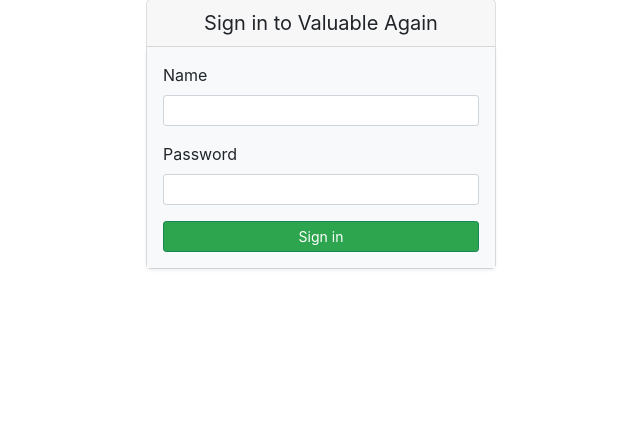
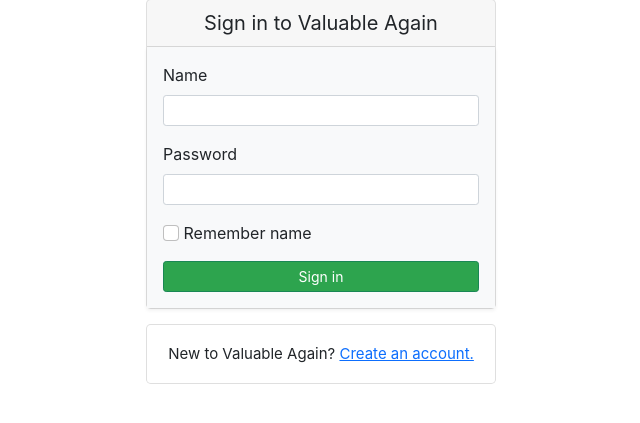
Before and after one commit to WenzheDai/Valuable_Again_Team3, a Django app: page /user/login/ in a window 1280 px wide. Shown: the part 194-617 px from the top of the page, without its empty margins (319-959 px from the left). Run offline with Django 3.2, Linux system fonts and the light colour scheme.

Commit message:
fix login and register page

```diff
--- a/static/css/login.css
+++ b/static/css/login.css
@@ -38,3 +38,7 @@ html, body, #main-container {
     justify-content: center;
     align-items: center;
 }
+
+.login-error {
+    padding: 6px!important;
+}
--- a/static/css/register.css
+++ b/static/css/register.css
@@ -38,3 +38,7 @@ html, body, #main-container {
     justify-content: center;
     align-items: center;
 }
+
+.register-error {
+    padding: 6px!important;
+}
--- /dev/null
+++ b/static/js/login.js
@@ -0,0 +1,26 @@
+window.onload = function () {
+    if (localStorage.getItem("username") != null){
+        document.getElementById("name").value = localStorage.getItem("username")
+        document.getElementById("checkRememberName").checked = true
+    }
+}
+
+function validateForm(){
+
+    let nameInput = document.getElementById("name")
+    nameInput.parentElement.classList.add("was-validated")
+    let pwInput = document.getElementById("password")
+    pwInput.parentElement.classList.add("was-validated")
+
+    if (nameInput.value === '' || pwInput.value === '') {
+        return false
+    }
+
+    if (document.getElementById("checkRememberName").checked) {
+        localStorage.setItem("username", nameInput.value)
+    }else {
+        localStorage.removeItem("username")
+    }
+
+    return true
+}
--- a/templates/user/login.html
+++ b/templates/user/login.html
@@ -7,6 +7,7 @@
 
 {% block head_block %}
     <link href="{% static 'css/login.css' %}" rel="stylesheet">
+    <script src="{% static 'js/login.js' %}"></script>
 {% endblock %}
 
 {% block body_block %}
@@ -20,21 +21,37 @@
                     Sign in to Valuable Again
                 </div>
                 <div class="card-body bg-light shadow-sm">
-                    <form class="row g-3" method="post">
+                    <form class="row g-3" onsubmit="return validateForm()" novalidate method="post">
                         {% csrf_token %}   {# Password protection #}
                         <div class="col-12 input-group-sm">
-{#                            <label for="formGroupExampleInput" class="form-label">Email</label>#}
-{#                            <input type="text" class="form-control" id="formGroupExampleInput">#}
-
-                            {# Modify of Dai, use the usename to login #}
-                            <label for="formGroupExampleInput" class="form-label">Name</label>
-                            <input type="text" class="form-control" id="name" name="name">
-
+                            <label for="name" class="form-label">Name</label>
+                            <input type="text" class="form-control" id="name" name="name" required>
+                            <div class="invalid-feedback">
+                                Please enter your name.
+                            </div>
                         </div>
                         <div class="col-12 input-group-sm">
-                            <label for="formGroupExampleInput2" class="form-label">Password</label>
-                            <input type="password" class="form-control" id="password" name="password">
+                            <label for="password" class="form-label">Password</label>
+                            <input type="password" class="form-control" id="password" name="password" required>
+                            <div class="invalid-feedback">
+                                Please enter your password.
+                            </div>
                         </div>
+                        <div class="col-12 input-group-sm">
+                            <input class="form-check-input" type="checkbox" value="" id="checkRememberName">
+                            <label class="form-check-label" for="checkRememberName">
+                                Remember name
+                            </label>
+                        </div>
+
+                        {% if errmsg %}
+                            <div class="col-12">
+                                <div class="login-error alert alert-danger" role="alert">
+                                    {{ errmsg }}
+                                </div>
+                            </div>
+                        {% endif %}
+
                         <div class="col-12">
                             <button type="submit" class="btn btn-sm btn-success">Sign in</button>
                         </div>
@@ -42,15 +59,13 @@
 
                 </div>
             </div>
-            {{ errmsg }}
 
-            {# modify of Dai #}
-{#            <div id="sign-up-info" class="card rounded-3">#}
-{#                <div>#}
-{#                    New to Valuable Again?#}
-{#                    <a href="{% url 'user:sign_up' %}">Create an account.</a>#}
-{#                </div>#}
-{#            </div>#}
+            <div id="sign-up-info" class="card rounded-3">
+                <div>
+                    New to Valuable Again?
+                    <a href="{% url 'user:register' %}">Create an account.</a>
+                </div>
+            </div>
         </div>
 
     </div>
```
Also changed, not shown: static/js/register.js (+37 -6 lines), templates/user/register.html (+36 -25 lines).
